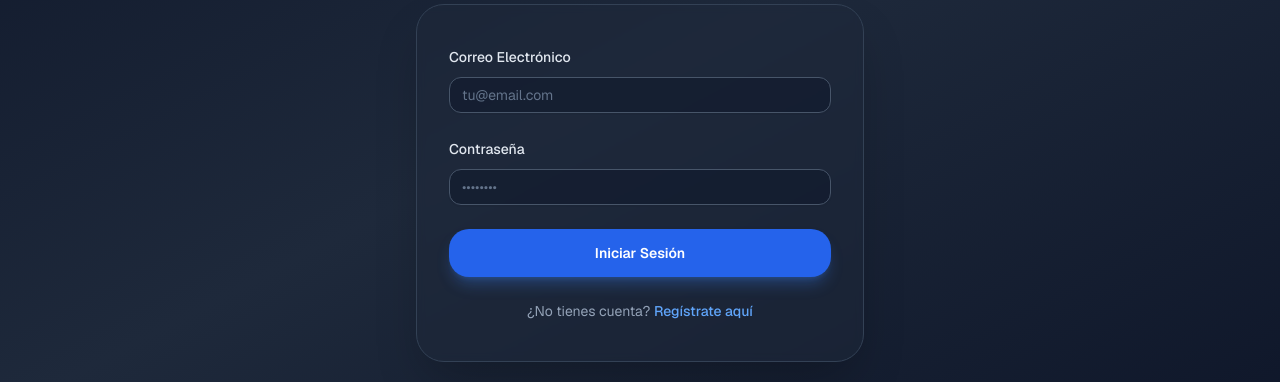
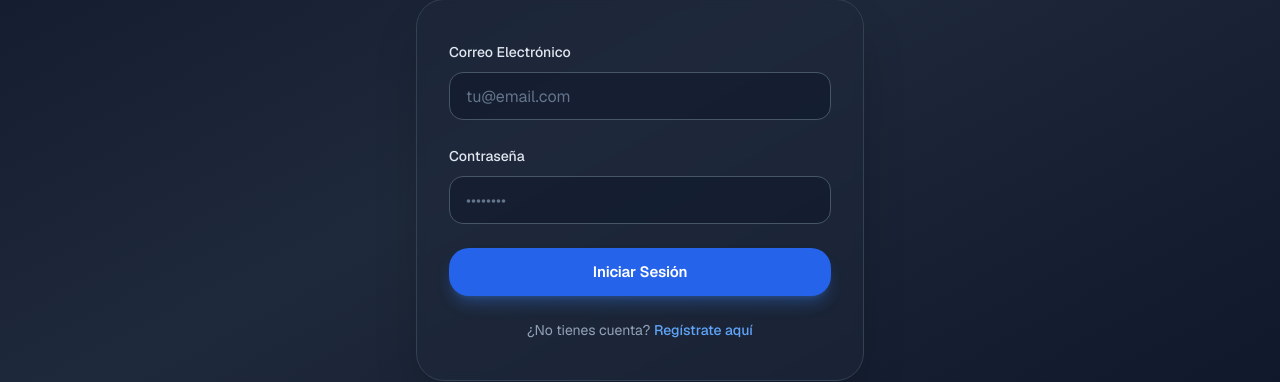
Before and after one commit to jornifydevs/jornify-app, a Next.js app: page /auth/login in a window 1280 px wide. Shown: the part 257-639 px from the top of the page. Built offline with nearby package versions, Linux system fonts and the light colour scheme; no server answers.

Commit message:
feat(ui): restyle base components and add status badge
Buttons default to 44px touch targets and gain brand and break
variants; inputs grow to 48px with a visible focus ring.

```diff
--- a/src/components/ui/button.tsx
+++ b/src/components/ui/button.tsx
@@ -5,26 +5,26 @@ import { cva, type VariantProps } from "class-variance-authority";
 import { cn } from "@/lib/utils";
 
 const buttonVariants = cva(
-  "inline-flex items-center justify-center gap-2 whitespace-nowrap rounded-md text-sm font-medium transition-colors focus-visible:outline-none focus-visible:ring-1 focus-visible:ring-ring disabled:pointer-events-none disabled:opacity-50 [&_svg]:pointer-events-none [&_svg]:size-4 [&_svg]:shrink-0",
+  "inline-flex items-center justify-center gap-2 whitespace-nowrap rounded-lg text-[15px] font-semibold tracking-[-0.01em] transition-[background-color,transform] duration-150 active:scale-[0.98] focus-visible:outline-none focus-visible:ring-2 focus-visible:ring-ring focus-visible:ring-offset-2 focus-visible:ring-offset-background disabled:pointer-events-none disabled:opacity-50 motion-reduce:transition-none motion-reduce:active:scale-100 [&_svg]:pointer-events-none [&_svg]:size-5 [&_svg]:shrink-0",
   {
     variants: {
       variant: {
-        default:
-          "bg-primary text-primary-foreground shadow hover:bg-primary/90",
+        default: "bg-primary text-primary-foreground hover:bg-primary/90",
+        brand: "bg-brand text-brand-foreground hover:bg-brand/90",
         destructive:
-          "bg-destructive text-destructive-foreground shadow-sm hover:bg-destructive/90",
+          "bg-destructive text-destructive-foreground hover:bg-destructive/90",
         outline:
-          "border border-input bg-background shadow-sm hover:bg-accent hover:text-accent-foreground",
-        secondary:
-          "bg-secondary text-secondary-foreground shadow-sm hover:bg-secondary/80",
+          "border border-border-strong bg-card hover:bg-accent hover:text-accent-foreground",
+        secondary: "bg-secondary text-secondary-foreground hover:bg-track",
+        pause: "bg-pause-soft text-pause-text hover:bg-pause/20",
         ghost: "hover:bg-accent hover:text-accent-foreground",
-        link: "text-primary underline-offset-4 hover:underline",
+        link: "text-brand-text underline-offset-4 hover:underline",
       },
       size: {
-        default: "h-9 px-4 py-2",
-        sm: "h-8 rounded-md px-3 text-xs",
-        lg: "h-10 rounded-md px-8",
-        icon: "h-9 w-9",
+        default: "h-11 px-5",
+        sm: "h-9 rounded-md px-3.5 text-sm [&_svg]:size-4",
+        lg: "h-[3.75rem] rounded-[1.125rem] px-6 text-[17px]",
+        icon: "size-11",
       },
     },
     defaultVariants: {
--- a/src/components/ui/card.tsx
+++ b/src/components/ui/card.tsx
@@ -9,7 +9,7 @@ const Card = React.forwardRef<
   <div
     ref={ref}
     className={cn(
-      "rounded-xl border bg-card text-card-foreground shadow",
+      "rounded-xl border bg-card text-card-foreground shadow-sm",
       className
     )}
     {...props}
--- a/src/components/ui/input.tsx
+++ b/src/components/ui/input.tsx
@@ -8,7 +8,7 @@ const Input = React.forwardRef<HTMLInputElement, React.ComponentProps<"input">>(
       <input
         type={type}
         className={cn(
-          "flex h-9 w-full rounded-md border border-input bg-transparent px-3 py-1 text-base shadow-sm transition-colors file:border-0 file:bg-transparent file:text-sm file:font-medium file:text-foreground placeholder:text-muted-foreground focus-visible:outline-none focus-visible:ring-1 focus-visible:ring-ring disabled:cursor-not-allowed disabled:opacity-50 md:text-sm",
+          "flex h-12 w-full rounded-lg border border-input bg-card px-4 py-1 text-base transition-[border-color,box-shadow] file:border-0 file:bg-transparent file:text-sm file:font-medium file:text-foreground placeholder:text-muted-foreground focus-visible:border-ring focus-visible:outline-none focus-visible:ring-4 focus-visible:ring-ring/20 disabled:cursor-not-allowed disabled:opacity-50",
           className
         )}
         ref={ref}
--- /dev/null
+++ b/src/components/ui/status-badge.tsx
@@ -0,0 +1,57 @@
+import * as React from "react";
+import { cva, type VariantProps } from "class-variance-authority";
+
+import { cn } from "@/lib/utils";
+
+const statusBadgeVariants = cva(
+  "inline-flex h-[1.875rem] items-center gap-2 whitespace-nowrap rounded-full pl-2.5 pr-3 text-[13px] font-semibold",
+  {
+    variants: {
+      tone: {
+        live: "bg-live-soft text-live-text",
+        pause: "bg-pause-soft text-pause-text",
+        alert: "bg-alert-soft text-alert-text",
+        brand: "bg-brand-soft text-brand-text",
+        neutral: "bg-secondary text-muted-foreground",
+      },
+    },
+    defaultVariants: {
+      tone: "neutral",
+    },
+  }
+);
+
+const dotVariants = cva("size-2 shrink-0 rounded-full", {
+  variants: {
+    tone: {
+      live: "bg-live animate-live-pulse motion-reduce:animate-none",
+      pause: "bg-pause",
+      alert: "bg-destructive",
+      brand: "bg-brand",
+      neutral: "bg-muted-foreground/60",
+    },
+  },
+  defaultVariants: {
+    tone: "neutral",
+  },
+});
+
+interface StatusBadgeProps
+  extends React.HTMLAttributes<HTMLSpanElement>,
+    VariantProps<typeof statusBadgeVariants> {}
+
+function StatusBadge({
+  tone,
+  className,
+  children,
+  ...props
+}: StatusBadgeProps) {
+  return (
+    <span className={cn(statusBadgeVariants({ tone }), className)} {...props}>
+      <span aria-hidden="true" className={dotVariants({ tone })} />
+      {children}
+    </span>
+  );
+}
+
+export { StatusBadge };
```
